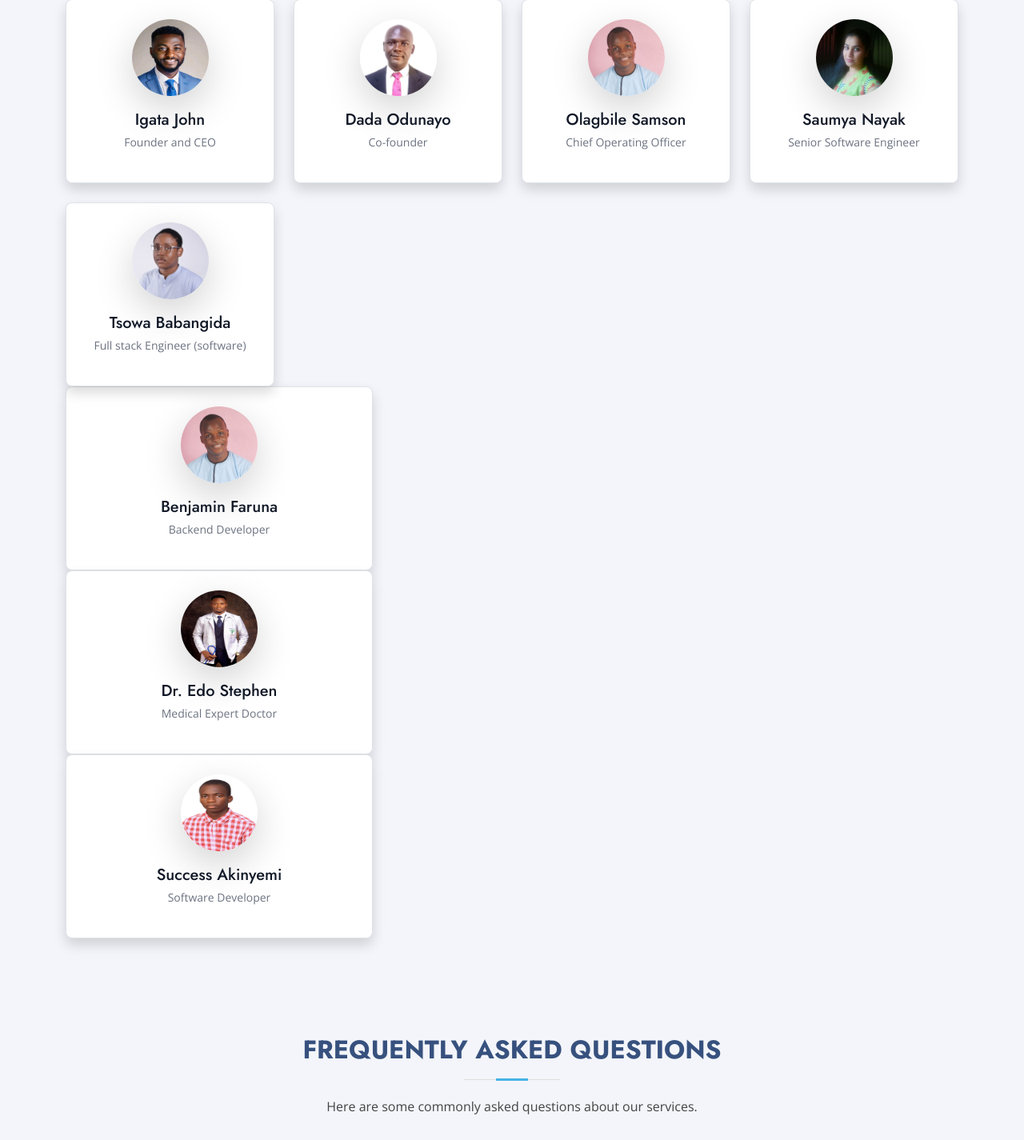
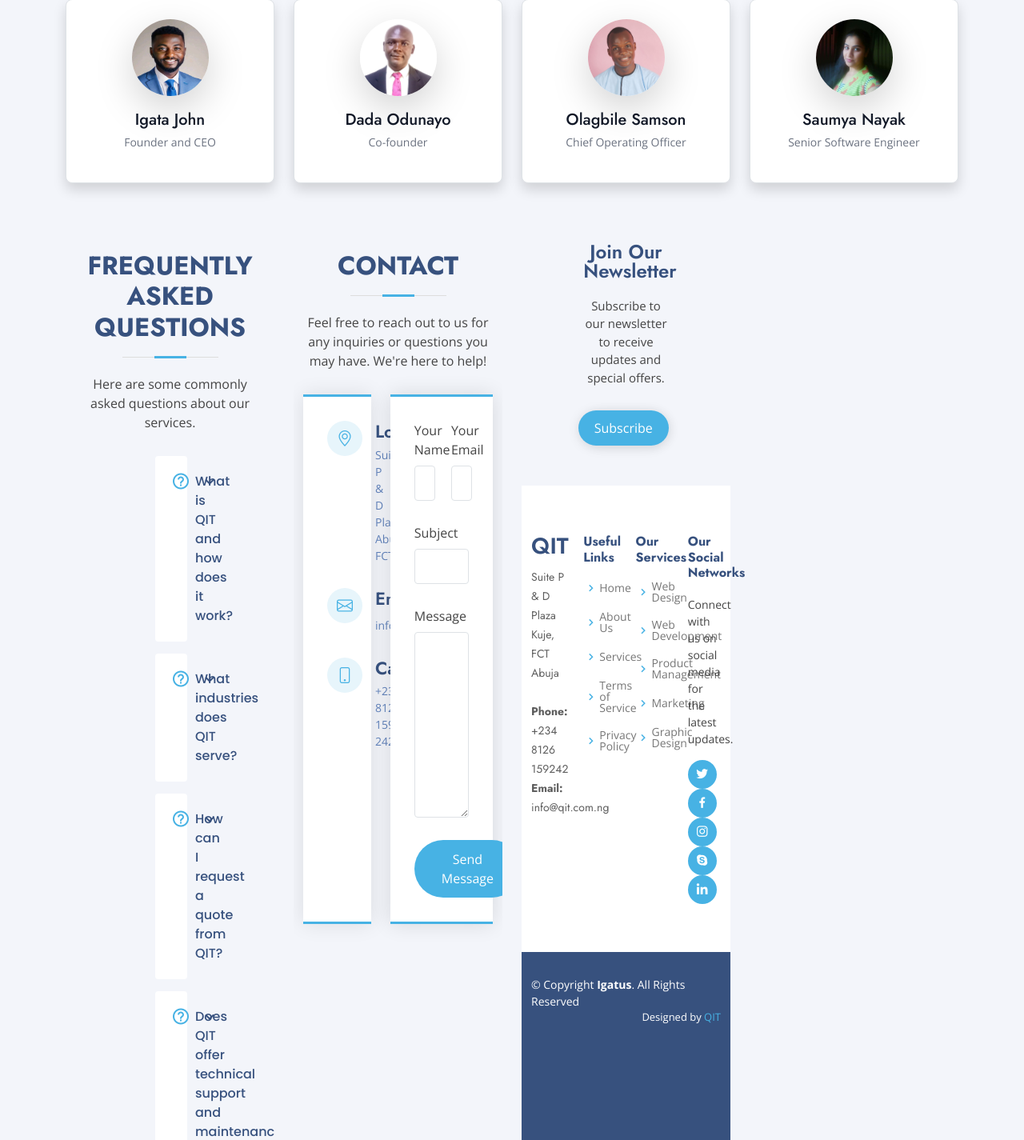
Before and after one commit to IGATAJOHN/qit_web, a Flask app: page / in a window 1280 px wide. Shown: the part 3870-5295 px from the top of the page at 80% size. Run offline with Flask 3, Linux system fonts and the light colour scheme; some libraries are stand-ins or nearby versions.

Commit message:
Update index.html

```diff
--- a/templates/index.html
+++ b/templates/index.html
@@ -405,41 +405,6 @@
         </div>
       </div>
 
-      <!-- Add more team members here -->
-<div class="w-full max-w-sm bg-white border border-gray-200 rounded-lg shadow dark:bg-gray-800 dark:border-gray-700">
-        <div class="flex justify-end px-4 pt-4"></div>
-        <div class="flex flex-col items-center pb-10">
-          <img class="w-24 h-24 mb-3 rounded-full shadow-lg" src="{{url_for('static',filename='assets/img/team/babangida.jpeg')}}" alt="Olagbile Samson image"/>
-          <h5 class="mb-1 text-xl font-medium text-gray-900 dark:text-white">Tsowa Babangida</h5>
-          <span class="text-sm text-gray-500 dark:text-gray-400">Full stack Engineer (software)</span>
-        </div>
-      </div>
-    </div>
-<div class="w-full max-w-sm bg-white border border-gray-200 rounded-lg shadow dark:bg-gray-800 dark:border-gray-700">
-        <div class="flex justify-end px-4 pt-4"></div>
-        <div class="flex flex-col items-center pb-10">
-          <img class="w-24 h-24 mb-3 rounded-full shadow-lg" src="{{url_for('static',filename='assets/img/ss.jpg')}}" alt="Olagbile Samson image"/>
-          <h5 class="mb-1 text-xl font-medium text-gray-900 dark:text-white">Benjamin Faruna</h5>
-          <span class="text-sm text-gray-500 dark:text-gray-400">Backend Developer</span>
-        </div>
-      </div>
-    <div class="w-full max-w-sm bg-white border border-gray-200 rounded-lg shadow dark:bg-gray-800 dark:border-gray-700">
-        <div class="flex justify-end px-4 pt-4"></div>
-        <div class="flex flex-col items-center pb-10">
-          <img class="w-24 h-24 mb-3 rounded-full shadow-lg" src="{{url_for('static',filename='assets/img/team/stephen.jpg')}}" alt="Olagbile Samson image"/>
-          <h5 class="mb-1 text-xl font-medium text-gray-900 dark:text-white">Dr. Edo Stephen</h5>
-          <span class="text-sm text-gray-500 dark:text-gray-400">Medical Expert Doctor</span>
-        </div>
-      </div>
-    <div class="w-full max-w-sm bg-white border border-gray-200 rounded-lg shadow dark:bg-gray-800 dark:border-gray-700">
-        <div class="flex justify-end px-4 pt-4"></div>
-        <div class="flex flex-col items-center pb-10">
-          <img class="w-24 h-24 mb-3 rounded-full shadow-lg" src="{{url_for('static',filename='assets/img/jj.png')}}" alt="Olagbile Samson image"/>
-          <h5 class="mb-1 text-xl font-medium text-gray-900 dark:text-white">Success Akinyemi</h5>
-          <span class="text-sm text-gray-500 dark:text-gray-400">Software Developer</span>
-        </div>
-      </div>
-</section>
 
 
 <section id="faq" class="faq section-bg">
```
